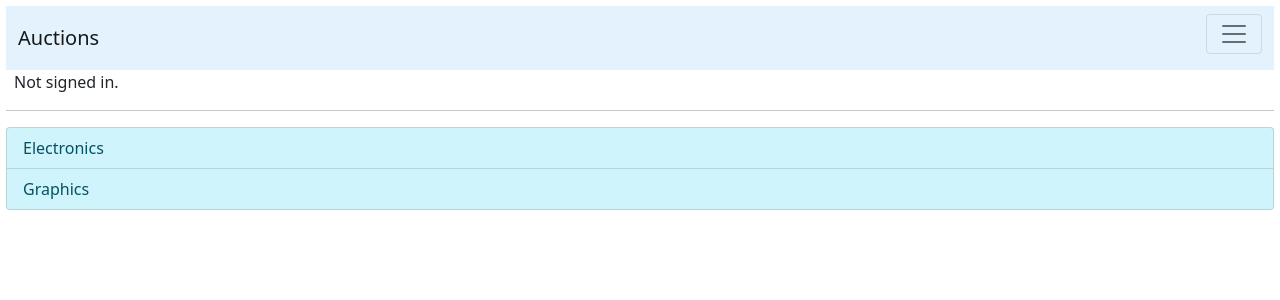
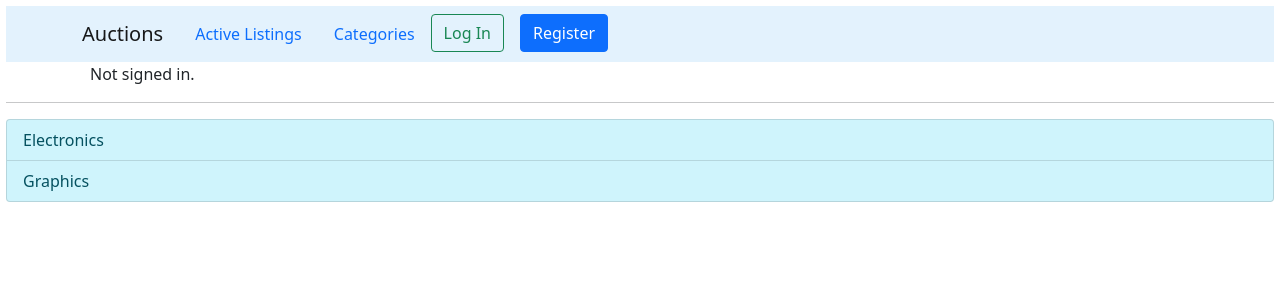
Before and after one commit to Ashu-r/auction-django, a Django app: page /categories in a window 1280 px wide. Shown: the top 300 px of the page. Run offline with Django 3.2, Linux system fonts and the light colour scheme; data comes from the database, SQL or seed files in the repository; both versions use the stored data as it was after the commit.

Commit message:
Improved navbar and added favicon

```diff
--- a/auctions/templates/auctions/layout.html
+++ b/auctions/templates/auctions/layout.html
@@ -12,11 +12,12 @@
 			integrity="sha384-BmbxuPwQa2lc/FVzBcNJ7UAyJxM6wuqIj61tLrc4wSX0szH/Ev+nYRRuWlolflfl"
 			crossorigin="anonymous"
 		/>
+		<link rel="shortcut icon" href="{%  static 'auctions/images/favicon.png' %}" />
 		<link href="{% static 'auctions/styles.css' %}" rel="stylesheet" />
 	</head>
 	<body>
-		<nav class="navbar navbar-light" style="background-color: #e3f2fd">
-			<div class="container-fluid">
+		<nav class="navbar navbar-expand-lg navbar-light" style="background-color: #e3f2fd">
+			<div class="container-lg">
 				<a class="navbar-brand" href="/">Auctions</a>
 				<button
 					class="navbar-toggler mb-2"
@@ -62,10 +63,13 @@
 				</div>
 			</div>
 		</nav>
-		<div class="ms-2">
-			{% if user.is_authenticated %} Signed in as
-			<strong>{{ user.username }}</strong>. {% else %} Not signed in. {%endif %}
+		<div class="container-lg">
+			<div class="ms-2">
+				{% if user.is_authenticated %} Signed in as
+				<strong>{{ user.username }}</strong>. {% else %} Not signed in. {%endif %}
+			</div>
 		</div>
+
 		<hr />
 		{% block body %} {% endblock %}
 		<script
```
Also changed, not shown: auctions/static/auctions/images/favicon.png (added), db.sqlite3.
